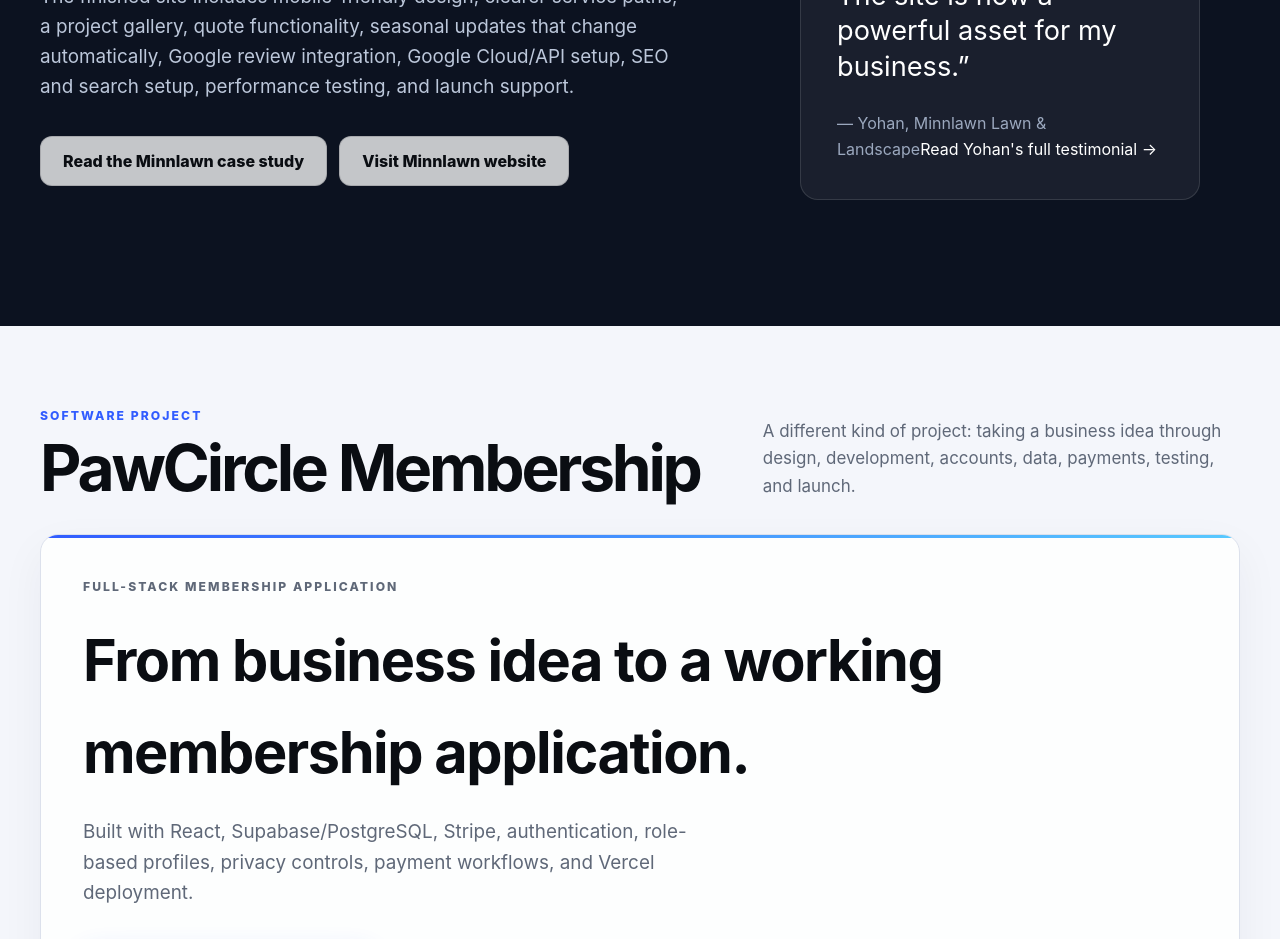
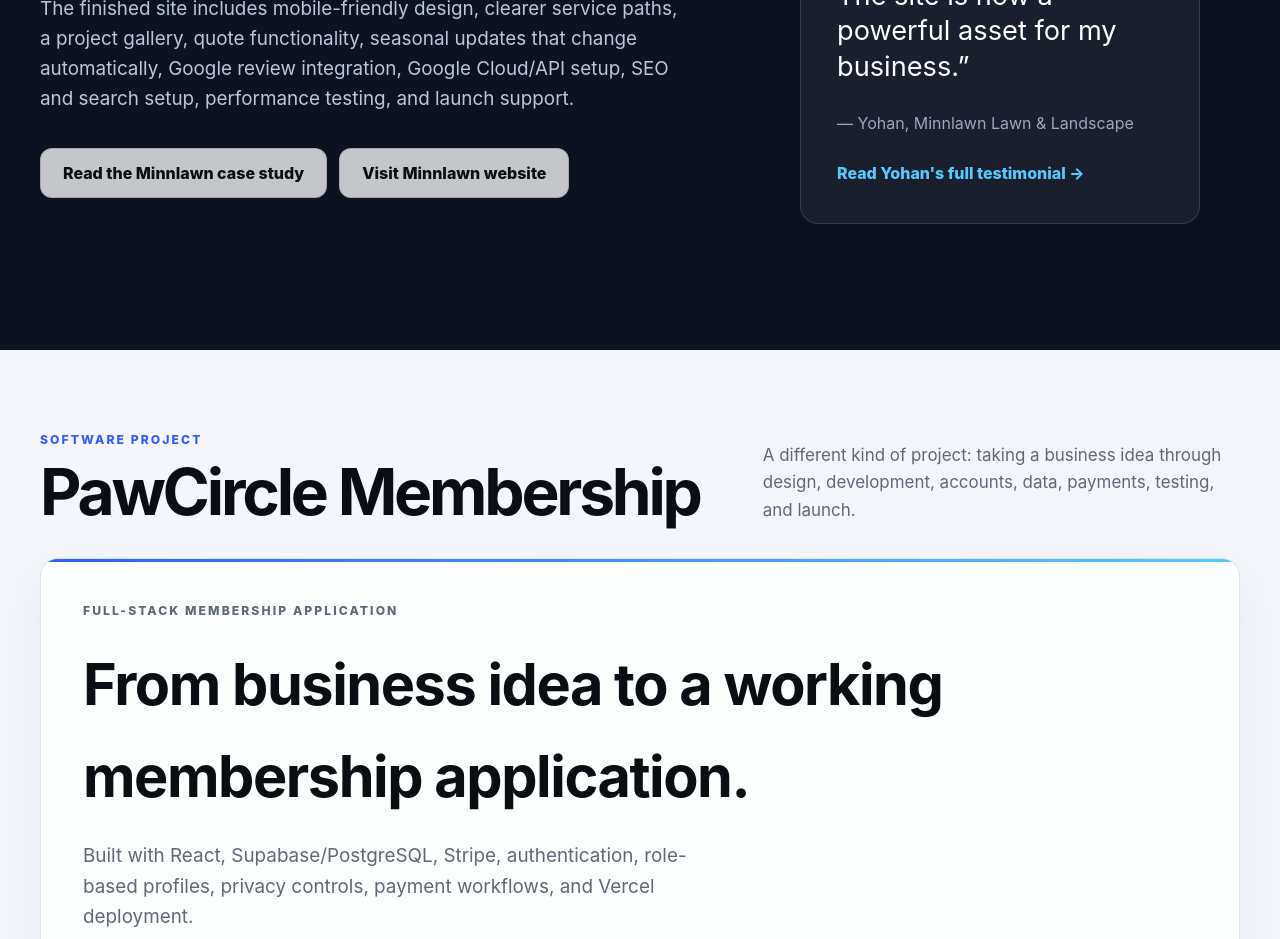
Before and after one commit to reaaland/pawcircle-llc-site, a Next.js app: page /work in a window 1280 px wide. Shown: the part 1040-1979 px from the top of the page. Built offline with nearby package versions, Linux system fonts and the light colour scheme.

Commit message:
Style full testimonial link on work page

```diff
--- a/app/work/page.tsx
+++ b/app/work/page.tsx
@@ -40,7 +40,12 @@
               “Rebecca stepped in as an absolute superhero and completely transformed my online presence into something far better than I could have imagined on my own. Every single metric improved dramatically. The site is now a powerful asset for my business.”
             </p>
             <span>— Yohan, Minnlawn Lawn & Landscape</span>
-            <Link className="testimonial-link" href="/work/minnlawn#testimonial">Read Yohan&apos;s full testimonial →</Link>
+            <Link
+              href="/work/minnlawn#testimonial"
+              style={{ display: "block", marginTop: "24px", color: "#58c9ff", fontWeight: 800 }}
+            >
+              Read Yohan&apos;s full testimonial →
+            </Link>
           </blockquote>
         </div>
       </section>
```
